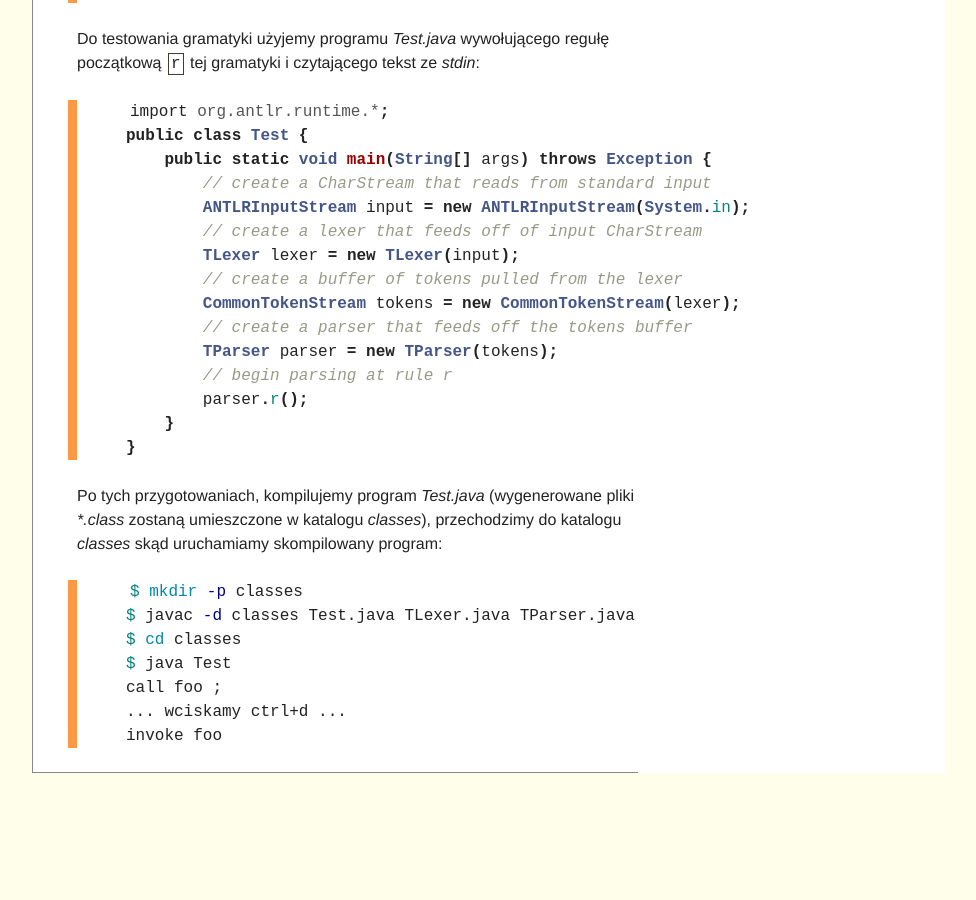
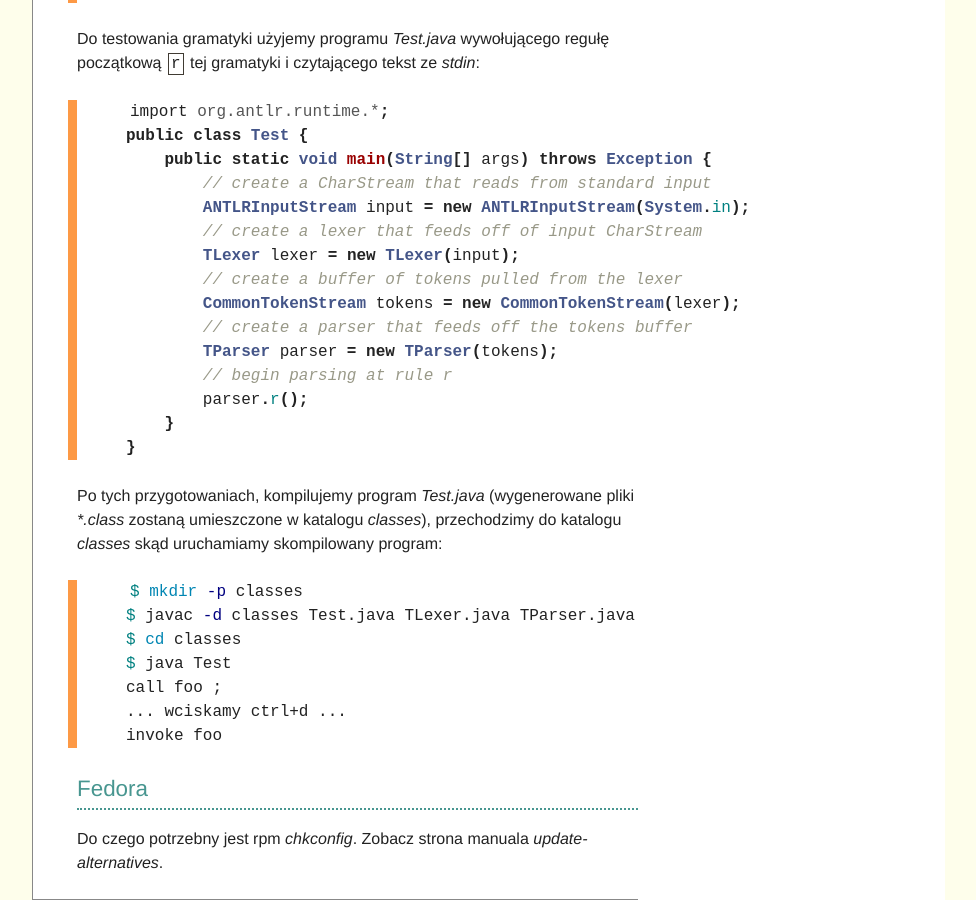
Before and after one commit to fidytek/antlr-tutorial, a Jekyll site: the page built from _posts/2009-10-01-install.markdown, in a window 1280 px wide and 900 px high, scrolled down 1299 px. Shown: the whole window, without its empty margins (12-988 px from the left). Built offline with Jekyll 4.4.1, drawn with Linux system fonts in a browser that asks for light colours; Markdown is read by kramdown in place of the engine named in the settings; before the commit the page ends 2072 px from its top, so only the background shows below that.

Commit message:
dodano uwagę o rpm chkconfig

```diff
--- a/_posts/2009-10-01-install.markdown
+++ b/_posts/2009-10-01-install.markdown
@@ -112,6 +112,12 @@ invoke foo
 {% endhighlight %}
 
 
+## Fedora
+
+Do czego potrzebny jest rpm *chkconfig*. Zobacz strona manuala
+*update-alternatives*.
+
+
 <!-- Linki -->
 
 [downloads]: http://www.antlr.org/download.html "ANTLR Downloads"
```
